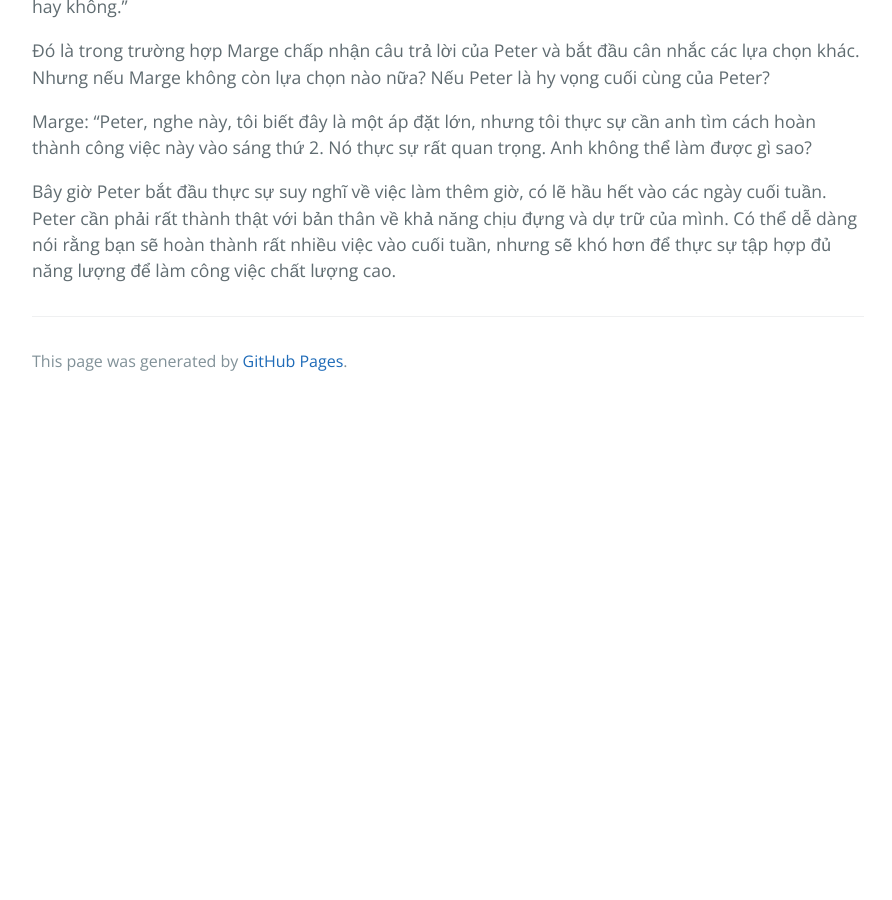
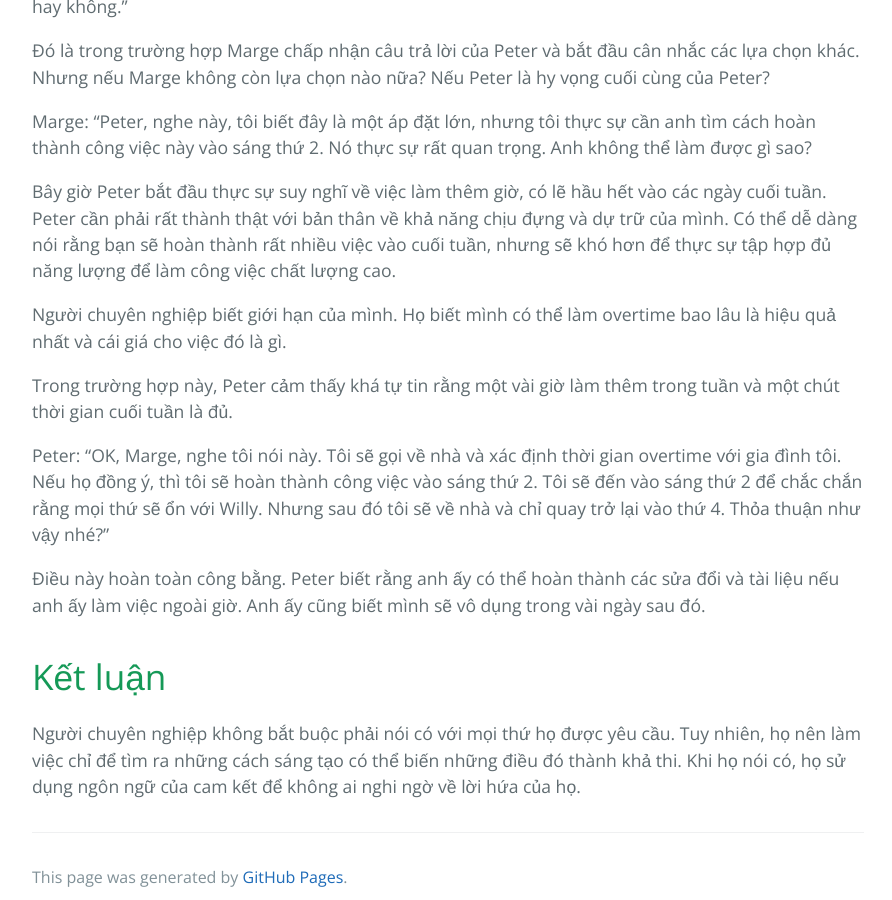
Before and after one commit to HaiBV/haibv.github.io, a Jekyll site: the page built from clean-coder/chapter-3-saying-yes.md, in a window 1280 px wide and 900 px high, scrolled down 8619 px. Shown: the whole window, without its empty margins (192-1084 px from the left). Built offline with Jekyll 4.4.1, drawn with Linux system fonts in a browser that asks for light colours; our own code applies the rules of GitHub Pages for plain Markdown files; before the commit the page ends 9024 px from its top, so only the background shows below that.

Commit message:
Book - The Clean Coder - Chapter 3 - Saying Yes - Done v1

```diff
--- a/clean-coder/chapter-3-saying-yes.md
+++ b/clean-coder/chapter-3-saying-yes.md
@@ -222,3 +222,15 @@ Marge: "OK, tôi đoán là tôi sẽ nói chuyện với Willy để xem anh ta
 Marge: "Peter, nghe này, tôi biết đây là một áp đặt lớn, nhưng tôi thực sự cần anh tìm cách hoàn thành công việc này vào sáng thứ 2. Nó thực sự rất quan trọng. Anh không thể làm được gì sao?
 
 Bây giờ Peter bắt đầu thực sự suy nghĩ về việc làm thêm giờ, có lẽ hầu hết vào các ngày cuối tuần. Peter cần phải rất thành thật với bản thân về khả năng chịu đựng và dự trữ của mình. Có thể dễ dàng nói rằng bạn sẽ hoàn thành rất nhiều việc vào cuối tuần, nhưng sẽ khó hơn để thực sự tập hợp đủ năng lượng để làm công việc chất lượng cao.
+
+Người chuyên nghiệp biết giới hạn của mình. Họ biết mình có thể làm overtime bao lâu là hiệu quả nhất và cái giá cho việc đó là gì.
+
+Trong trường hợp này, Peter cảm thấy khá tự tin rằng một vài giờ làm thêm trong tuần và một chút thời gian cuối tuần là đủ.
+
+Peter: "OK, Marge, nghe tôi nói này. Tôi sẽ gọi về nhà và xác định thời gian overtime với gia đình tôi. Nếu họ đồng ý, thì tôi sẽ hoàn thành công việc vào sáng thứ 2. Tôi sẽ đến vào sáng thứ 2 để chắc chắn rằng mọi thứ sẽ ổn với Willy. Nhưng sau đó tôi sẽ về nhà và chỉ quay trở lại vào thứ 4. Thỏa thuận như vậy nhé?"
+
+Điều này hoàn toàn công bằng. Peter biết rằng anh ấy có thể hoàn thành các sửa đổi và tài liệu nếu anh ấy làm việc ngoài giờ. Anh ấy cũng biết mình sẽ vô dụng trong vài ngày sau đó.
+
+# Kết luận
+
+Người chuyên nghiệp không bắt buộc phải nói có với mọi thứ họ được yêu cầu. Tuy nhiên, họ nên làm việc chỉ để tìm ra những cách sáng tạo có thể biến những điều đó thành khả thi. Khi họ nói có, họ sử dụng ngôn ngữ của cam kết để không ai nghi ngờ về lời hứa của họ.
```
